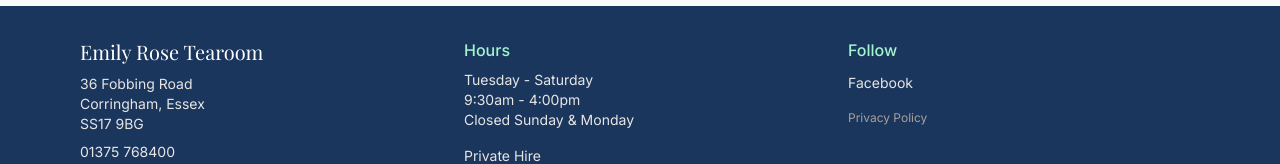
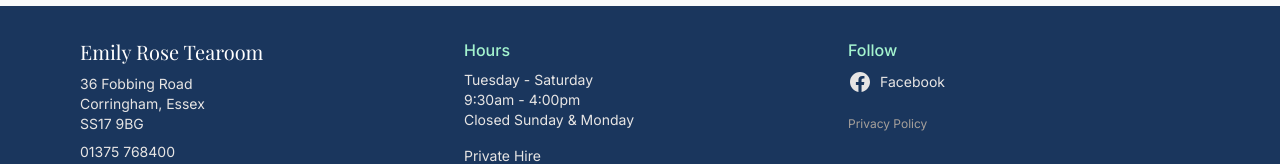
Before and after one commit to mcfearless75/emily-rose-tearoom, a Next.js app: page / in a window 1280 px wide. Shown: the part 3667-3831 px from the top of the page. Built offline with nearby package versions, Linux system fonts and the light colour scheme; a web font is replaced by a local one.

Commit message:
Add Facebook social icon to footer

```diff
--- a/src/components/Footer.tsx
+++ b/src/components/Footer.tsx
@@ -19,7 +19,18 @@ export default function Footer() {
         </div>
         <div>
           <h4 className="font-medium mb-2 text-emerald-200">Follow</h4>
-          <a href="https://www.facebook.com/people/Emily-Rose-Tearoom/61572200604791/" target="_blank" rel="noopener noreferrer" className="text-sm hover:text-emerald">Facebook</a>
+          <a
+            href="https://www.facebook.com/share/1CNPd57q6S/?mibextid=wwXIfr"
+            target="_blank"
+            rel="noopener noreferrer"
+            className="inline-flex items-center gap-2 text-sm hover:text-emerald"
+            aria-label="Follow us on Facebook"
+          >
+            <svg className="w-6 h-6" fill="currentColor" viewBox="0 0 24 24" aria-hidden="true">
+              <path d="M22 12c0-5.523-4.477-10-10-10S2 6.477 2 12c0 4.991 3.657 9.128 8.438 9.878v-6.987h-2.54V12h2.54V9.797c0-2.506 1.492-3.89 3.777-3.89 1.094 0 2.238.195 2.238.195v2.46h-1.26c-1.243 0-1.63.771-1.63 1.562V12h2.773l-.443 2.89h-2.33v6.988C18.343 21.128 22 16.991 22 12z" />
+            </svg>
+            <span>Facebook</span>
+          </a>
           <p className="text-xs mt-4 text-stone-400">
             <Link href="/privacy" className="hover:text-emerald">Privacy Policy</Link>
           </p>
```
